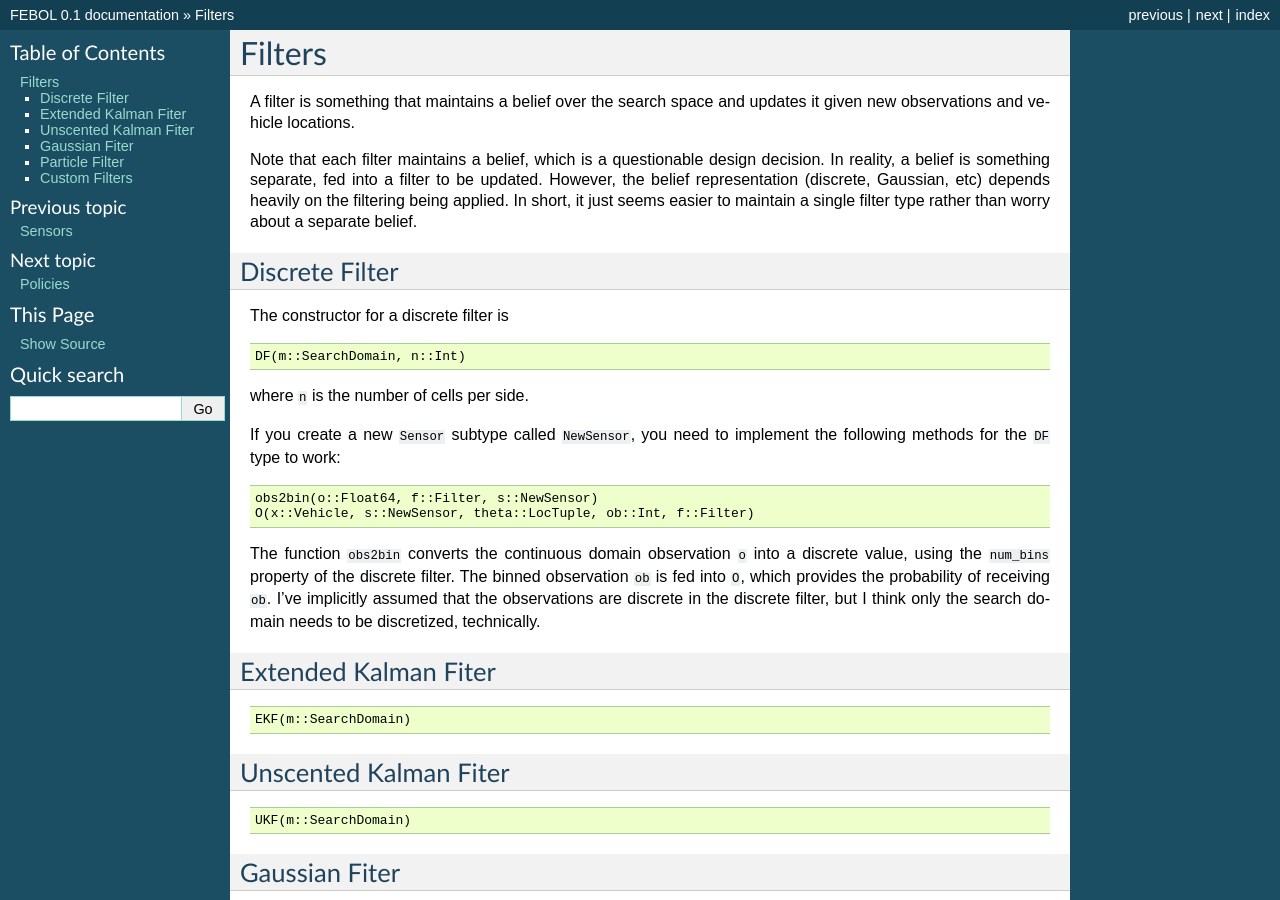
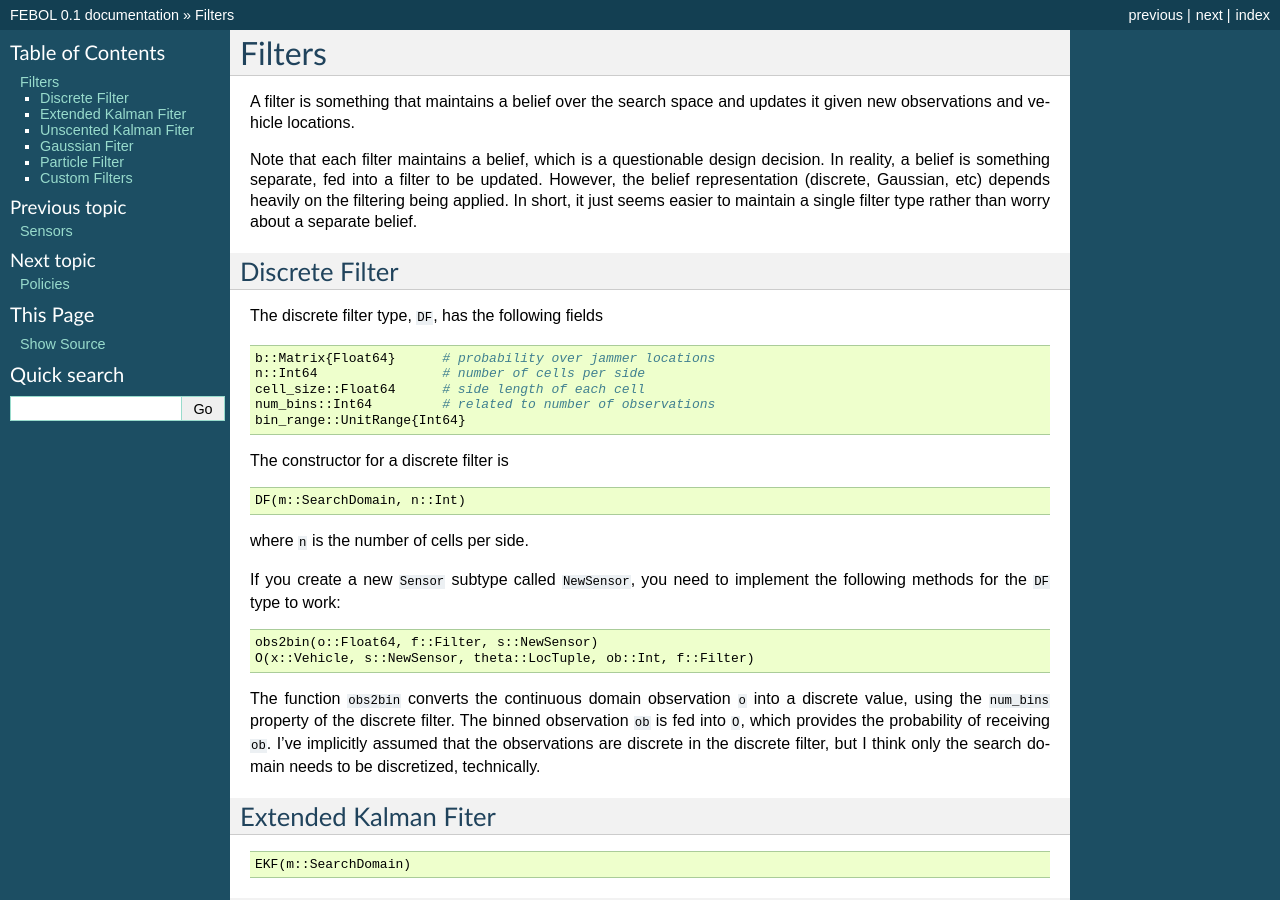
Before and after one commit to cdrckrgt/FEBOL.jl, a Sphinx documentation site: the page built from docs/filters.rst, in a window 1280 px wide and 900 px high. Built offline with Sphinx 7.4.7, drawn with Linux system fonts in a browser that asks for light colours.

Commit message:
more info on filters

```diff
--- a/docs/filters.rst
+++ b/docs/filters.rst
@@ -11,6 +11,15 @@ In short, it just seems easier to maintain a single filter type rather than worr
 
 Discrete Filter
 =====================
+The discrete filter type, :code:`DF`, has the following fields
+::
+
+	b::Matrix{Float64}      # probability over jammer locations
+	n::Int64                # number of cells per side
+	cell_size::Float64      # side length of each cell
+	num_bins::Int64         # related to number of observations
+	bin_range::UnitRange{Int64}
+
 The constructor for a discrete filter is
 ::
 
```
